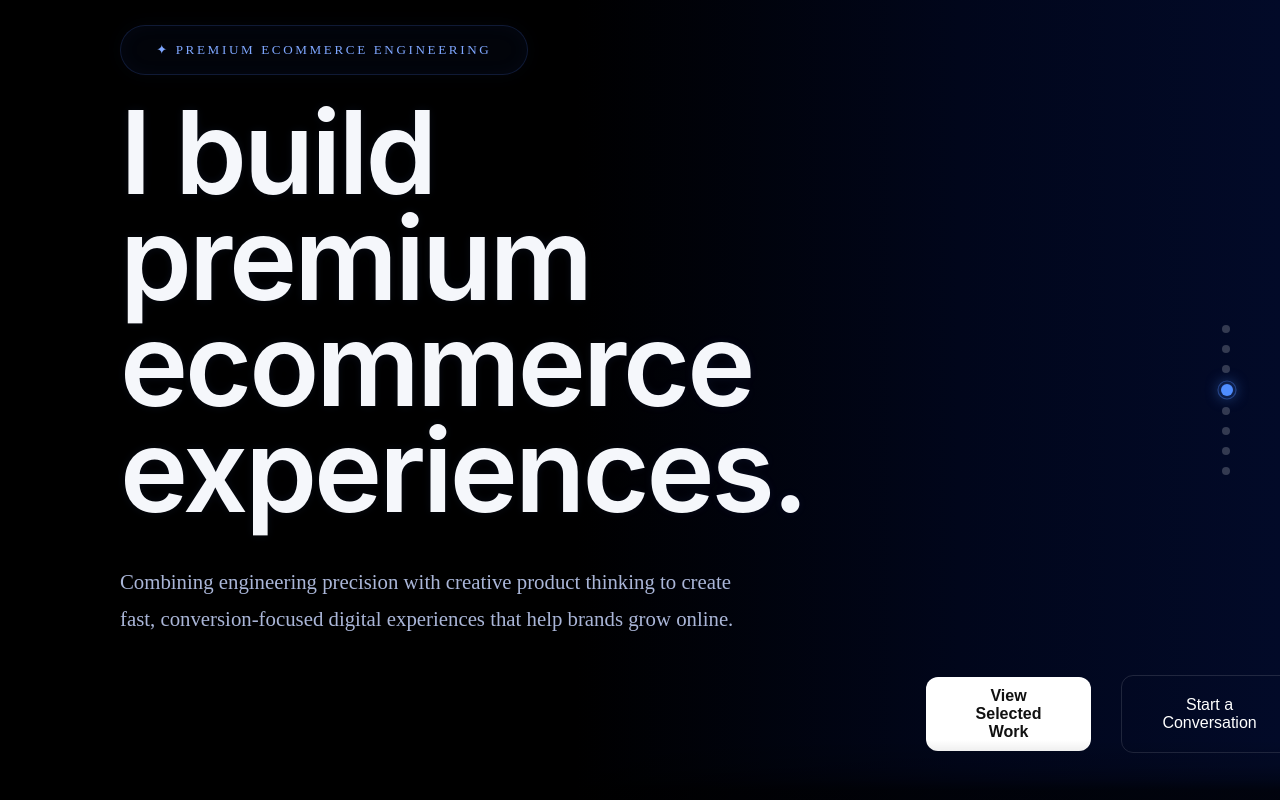
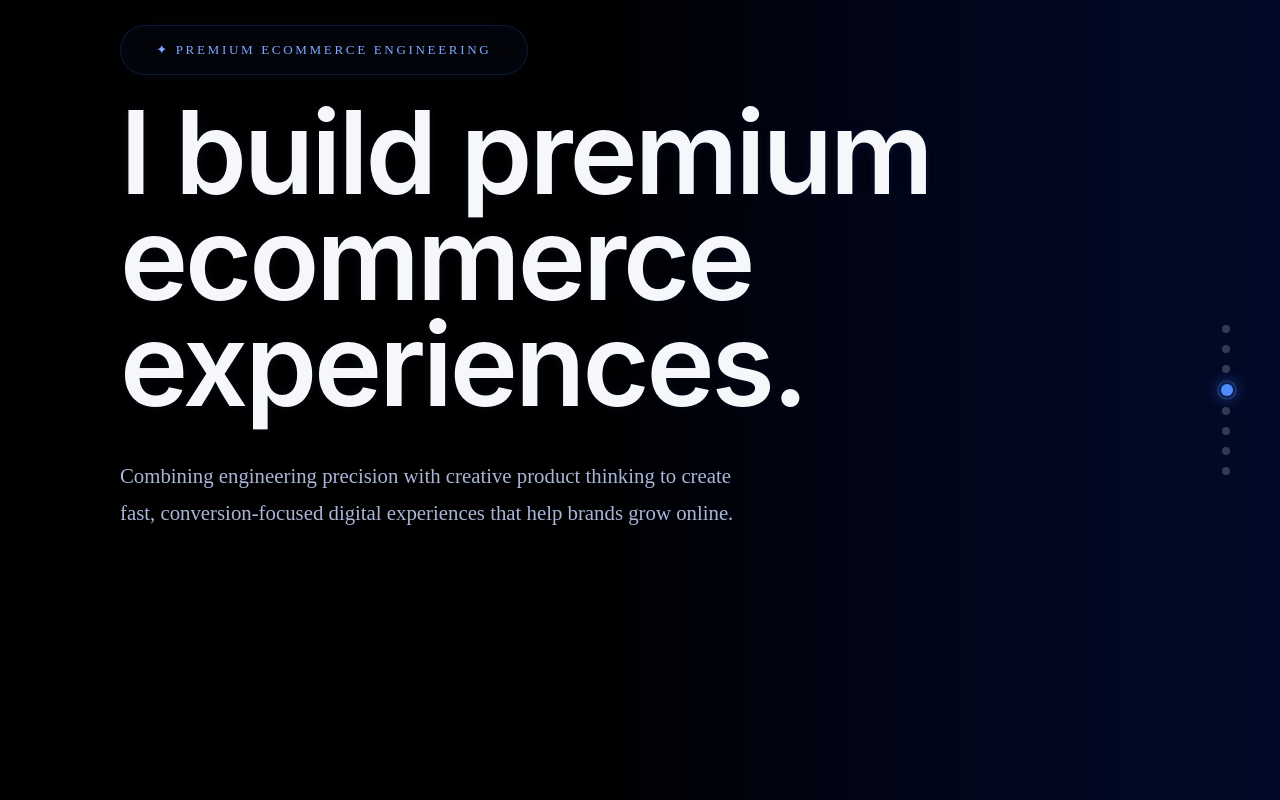
Before and after one commit to josephstephen-dev/joseph-portfolio, a Next.js app: page / in a window 1280 px wide. Shown: the top 800 px of the page. Built offline with nearby package versions, Linux system fonts and the light colour scheme.

Commit message:
Hero mobile fix

```diff
--- a/src/app/components/Hero.jsx
+++ b/src/app/components/Hero.jsx
@@ -67,9 +67,7 @@ export default function Hero() {
           brands grow online.
         </p>
 
-      </div>
-
-      <div className="hero-actions">
+        <div className="hero-actions">
   <button className="hero-primary-btn">
     View Selected Work
   </button>
@@ -78,6 +76,9 @@ export default function Hero() {
     Start a Conversation
   </button>
 </div>
+
+      </div>
+
 
       <div className="section-indicator">
   {[
--- a/src/app/globals.css
+++ b/src/app/globals.css
@@ -331,14 +331,12 @@ body{
 }
 
 .hero-actions{
+    display:flex;
     flex-direction:column;
-    align-items:stretch;
-  display:flex;
-  gap:30px;
-  margin-top:290px;
-  margin-right:40px;
-  align-items:center;
-
+    gap:16px;
+
+    width:100%;
+    margin-top:40px;
 }
 
 .hero-primary-btn,
@@ -349,6 +347,7 @@ body{
 
 .section-indicator{
     right:1rem;
+    display:none;
 }
 }
 
```
